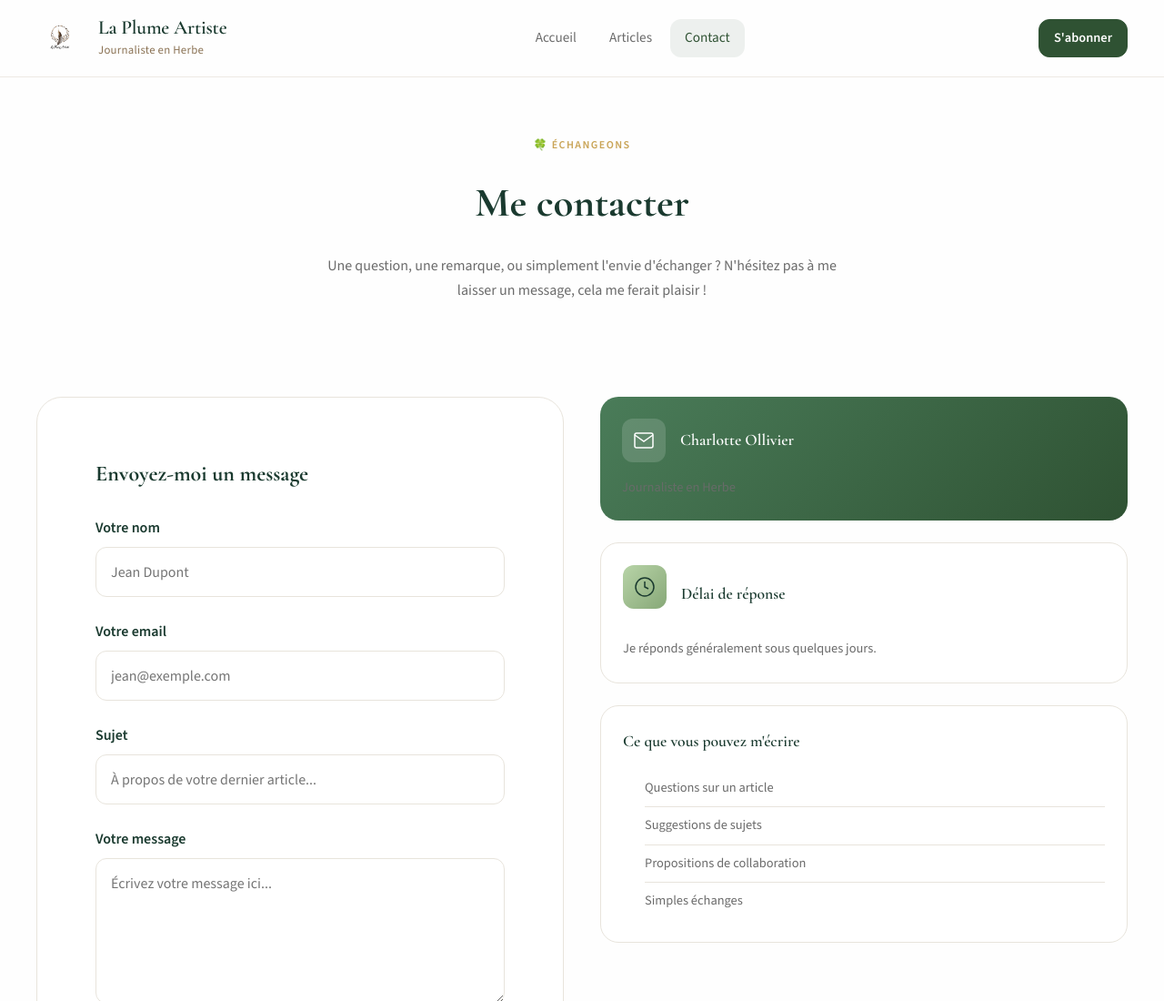
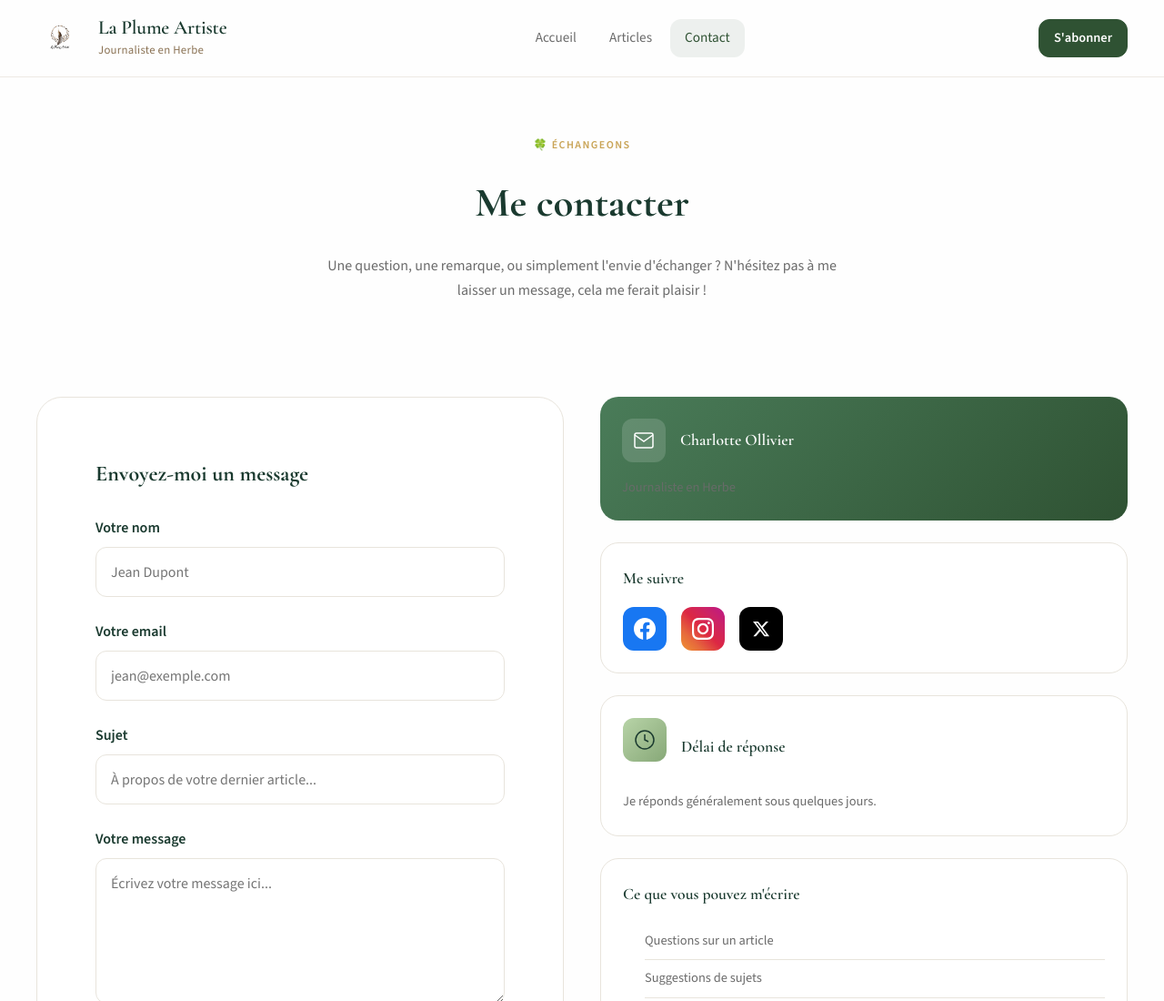
Before and after one commit to dalozedidier-dot/laplumeartiste, a plain HTML site: page contact.html in a window 1280 px wide. Shown: the top 1100 px of the page at 91% size. Drawn offline with nearby package versions, Linux system fonts and the light colour scheme.

Commit message:
Update contact.html

```diff
--- a/contact.html
+++ b/contact.html
@@ -65,7 +65,7 @@
               Envoyez-moi un message
             </h2>
 
-            <form action="#" onsubmit="return false;">
+            <form action="https://formspree.io/f/charlotte.ollivier94@gmail.com" method="POST">
               <div class="form-group">
                 <label for="name">Votre nom</label>
                 <input type="text" id="name" name="name" placeholder="Jean Dupont" required />
@@ -85,6 +85,9 @@
                 <label for="message">Votre message</label>
                 <textarea id="message" name="message" placeholder="Écrivez votre message ici..." required></textarea>
               </div>
+
+              <input type="hidden" name="_subject" value="Nouveau message depuis La Plume Artiste" />
+              <input type="hidden" name="_next" value="https://votre-site.github.io/contact.html?sent=true" />
 
               <button type="submit" class="btn btn-primary btn-lg" style="width: 100%;">
                 <svg width="18" height="18" viewBox="0 0 24 24" fill="none" stroke="currentColor" stroke-width="2">
@@ -107,6 +110,31 @@
                 <h3 style="color: white; margin: 0;">Charlotte Ollivier</h3>
               </div>
               <p style="opacity: 0.9; margin: 0;">Journaliste en Herbe</p>
+            </div>
+
+            <!-- Réseaux sociaux -->
+            <div class="panel">
+              <h3>Me suivre</h3>
+              <div style="display: flex; gap: var(--space-md); margin-top: var(--space-md);">
+                <!-- Facebook -->
+                <a href="https://www.facebook.com/profile.php?id=61569845619135" target="_blank" rel="noopener" style="width: 48px; height: 48px; background: #1877F2; border-radius: var(--radius-md); display: flex; align-items: center; justify-content: center; transition: transform 0.2s, box-shadow 0.2s;" onmouseover="this.style.transform='scale(1.1)'; this.style.boxShadow='0 4px 12px rgba(24,119,242,0.4)';" onmouseout="this.style.transform='scale(1)'; this.style.boxShadow='none';">
+                  <svg width="24" height="24" viewBox="0 0 24 24" fill="white">
+                    <path d="M24 12.073c0-6.627-5.373-12-12-12s-12 5.373-12 12c0 5.99 4.388 10.954 10.125 11.854v-8.385H7.078v-3.47h3.047V9.43c0-3.007 1.792-4.669 4.533-4.669 1.312 0 2.686.235 2.686.235v2.953H15.83c-1.491 0-1.956.925-1.956 1.874v2.25h3.328l-.532 3.47h-2.796v8.385C19.612 23.027 24 18.062 24 12.073z"/>
+                  </svg>
+                </a>
+                <!-- Instagram -->
+                <a href="https://www.instagram.com/la.plume.artiste?igsh=MWMxOXNoMWRpaHZzYw==" target="_blank" rel="noopener" style="width: 48px; height: 48px; background: linear-gradient(45deg, #f09433 0%,#e6683c 25%,#dc2743 50%,#cc2366 75%,#bc1888 100%); border-radius: var(--radius-md); display: flex; align-items: center; justify-content: center; transition: transform 0.2s, box-shadow 0.2s;" onmouseover="this.style.transform='scale(1.1)'; this.style.boxShadow='0 4px 12px rgba(225,48,108,0.4)';" onmouseout="this.style.transform='scale(1)'; this.style.boxShadow='none';">
+                  <svg width="24" height="24" viewBox="0 0 24 24" fill="white">
+                    <path d="M12 2.163c3.204 0 3.584.012 4.85.07 3.252.148 4.771 1.691 4.919 4.919.058 1.265.069 1.645.069 4.849 0 3.205-.012 3.584-.069 4.849-.149 3.225-1.664 4.771-4.919 4.919-1.266.058-1.644.07-4.85.07-3.204 0-3.584-.012-4.849-.07-3.26-.149-4.771-1.699-4.919-4.92-.058-1.265-.07-1.644-.07-4.849 0-3.204.013-3.583.07-4.849.149-3.227 1.664-4.771 4.919-4.919 1.266-.057 1.645-.069 4.849-.069zm0-2.163c-3.259 0-3.667.014-4.947.072-4.358.2-6.78 2.618-6.98 6.98-.059 1.281-.073 1.689-.073 4.948 0 3.259.014 3.668.072 4.948.2 4.358 2.618 6.78 6.98 6.98 1.281.058 1.689.072 4.948.072 3.259 0 3.668-.014 4.948-.072 4.354-.2 6.782-2.618 6.979-6.98.059-1.28.073-1.689.073-4.948 0-3.259-.014-3.667-.072-4.947-.196-4.354-2.617-6.78-6.979-6.98-1.281-.059-1.69-.073-4.949-.073zm0 5.838c-3.403 0-6.162 2.759-6.162 6.162s2.759 6.163 6.162 6.163 6.162-2.759 6.162-6.163c0-3.403-2.759-6.162-6.162-6.162zm0 10.162c-2.209 0-4-1.79-4-4 0-2.209 1.791-4 4-4s4 1.791 4 4c0 2.21-1.791 4-4 4zm6.406-11.845c-.796 0-1.441.645-1.441 1.44s.645 1.44 1.441 1.44c.795 0 1.439-.645 1.439-1.44s-.644-1.44-1.439-1.44z"/>
+                  </svg>
+                </a>
+                <!-- X (Twitter) -->
+                <a href="https://x.com/LottiHaas366494?t=1BNKHVmbRwnldACRTB4izw&s=09" target="_blank" rel="noopener" style="width: 48px; height: 48px; background: #000000; border-radius: var(--radius-md); display: flex; align-items: center; justify-content: center; transition: transform 0.2s, box-shadow 0.2s;" onmouseover="this.style.transform='scale(1.1)'; this.style.boxShadow='0 4px 12px rgba(0,0,0,0.3)';" onmouseout="this.style.transform='scale(1)'; this.style.boxShadow='none';">
+                  <svg width="20" height="20" viewBox="0 0 24 24" fill="white">
+                    <path d="M18.244 2.25h3.308l-7.227 8.26 8.502 11.24H16.17l-5.214-6.817L4.99 21.75H1.68l7.73-8.835L1.254 2.25H8.08l4.713 6.231zm-1.161 17.52h1.833L7.084 4.126H5.117z"/>
+                  </svg>
+                </a>
+              </div>
             </div>
 
             <div class="panel">
```
